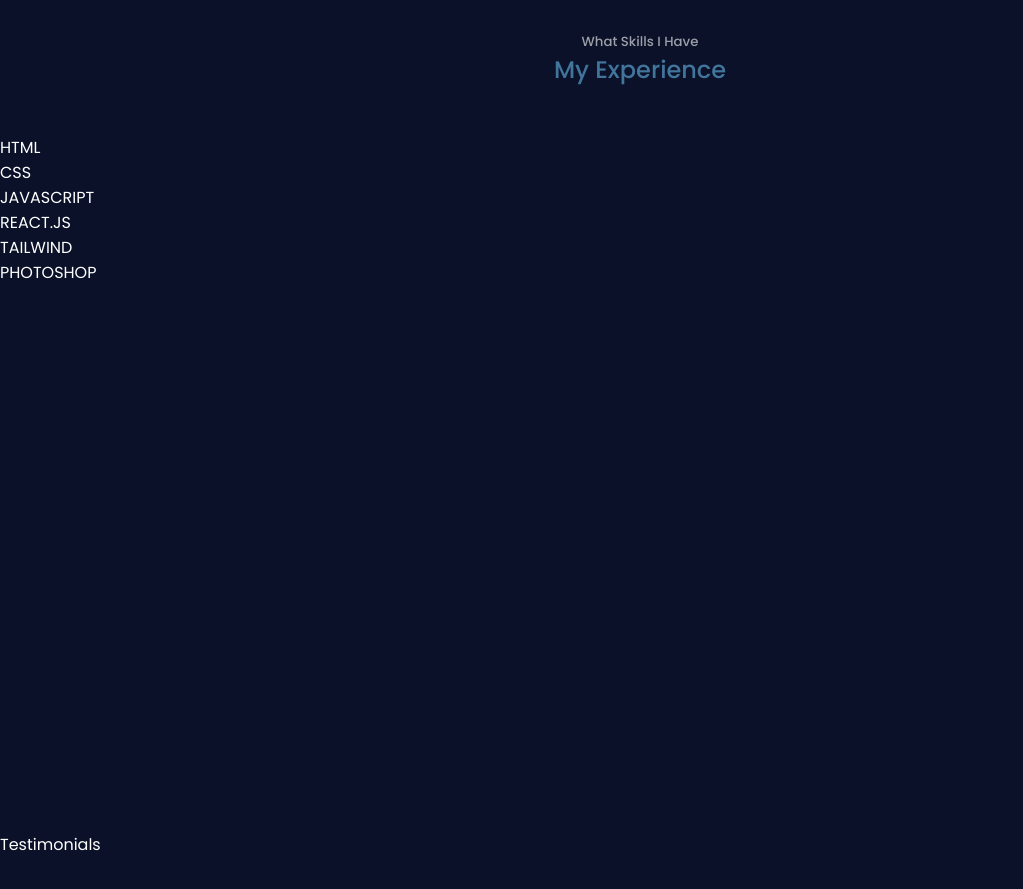
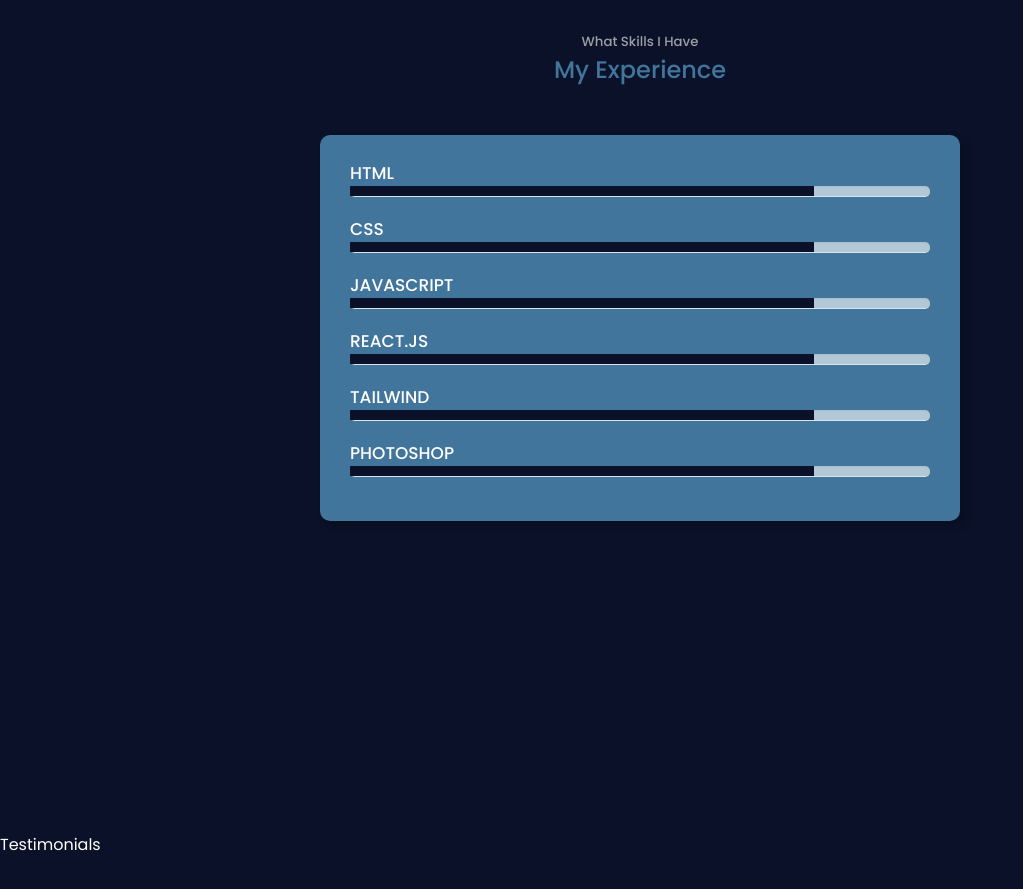
Before and after one commit to niguns7/my-port, a React (Create React App) app: page / in a window 1280 px wide. Shown: the part 1760-2649 px from the top of the page, without its empty margins (0-1023 px from the left). Built offline with nearby package versions, Linux system fonts and the light colour scheme.

Commit message:
progress bar

```diff
--- a/src/Components/Containers/Experience/Experience.css
+++ b/src/Components/Containers/Experience/Experience.css
@@ -0,0 +1,43 @@
+.skills-bar{
+    width: 600px;
+    background: var(--color-primary);
+    border-radius: 10px;
+    padding: 25px 30px;
+    box-shadow: 5px 5px 10px rgba(0, 0, 0, 0.2);
+    display: block;
+    margin-left: auto;
+    margin-right: auto;
+    width: 50%;
+}
+
+.skills-bar .bar {
+    margin: 20px 0;
+}
+
+.skills-bar .bar:first-child {
+    margin-top: 0px;
+}
+.skills-bar .bar .info{
+    margin-bottom: 5px;
+}
+.skills-bar .bar .info span {
+    font-size: 17px;
+    font-weight: 500;
+
+}
+.skills-bar .bar .progress-line {
+    position: relative;
+    height: 10px;
+    width: 100%;
+
+    background: var(--color-light);
+    border-radius: 10px;
+    box-shadow: inset 0px 1px 1px rgba(0, 0, 0, 0.05),0px 1px rgba(255, 255, 255, 0.8);
+}
+
+.bar .progress-line span {
+    height: 100%;
+    width: 80%;
+    background: var(--color-bg);
+    position: absolute;
+}
```
